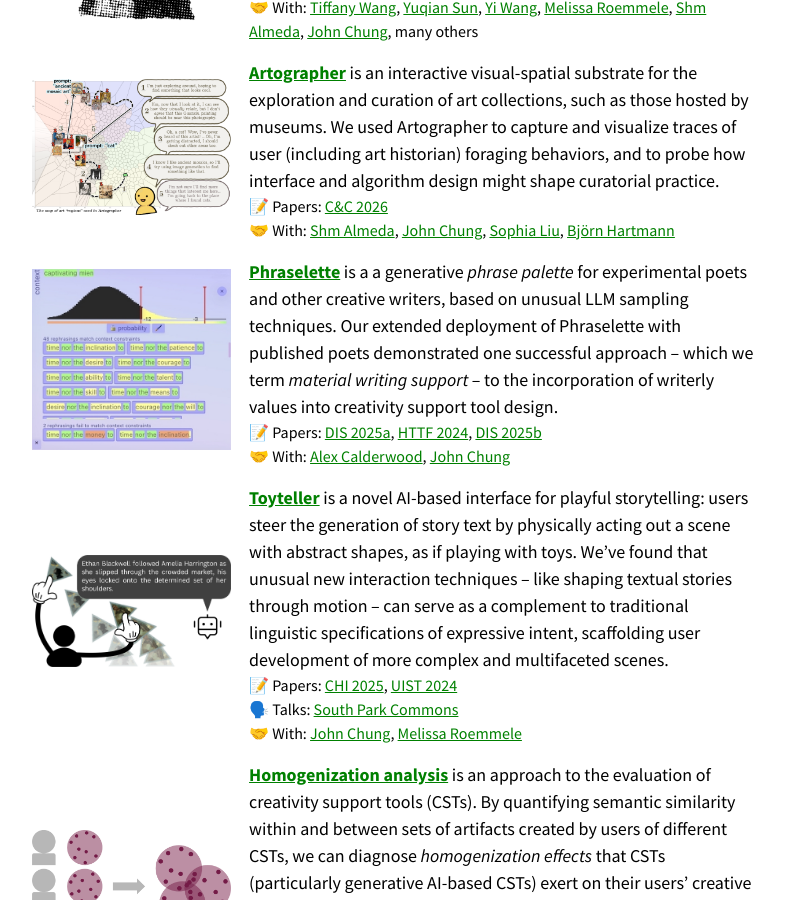
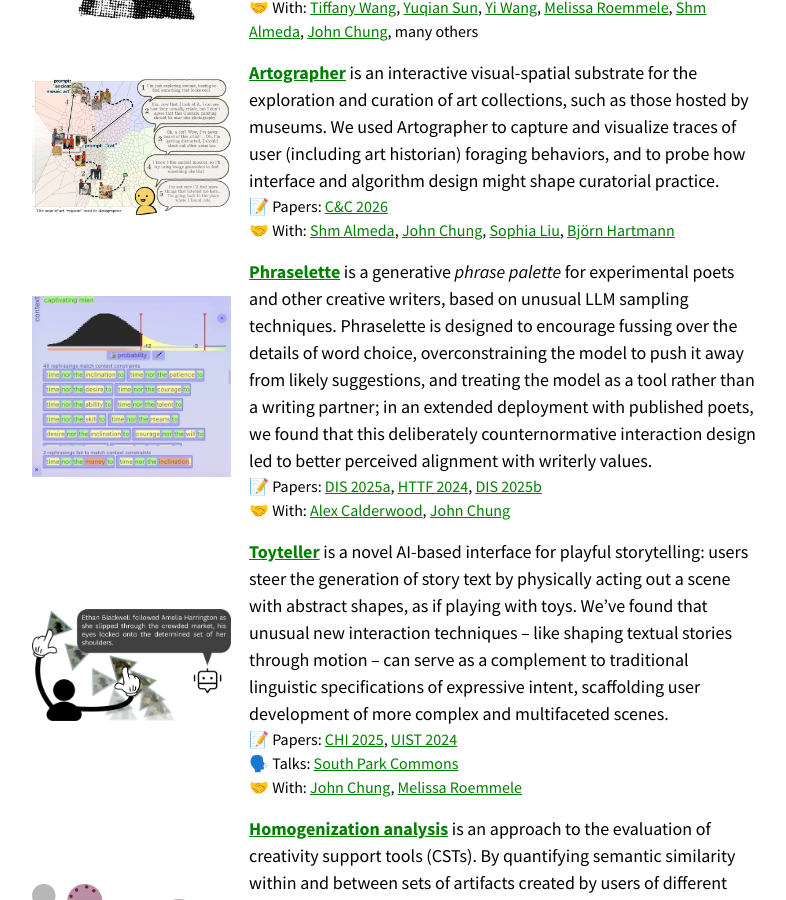
Before and after one commit to mkremins/mkremins.github.io, a Jekyll site: the page built from index.html, in a window 1280 px wide and 900 px high, scrolled down 1470 px. Shown: the whole window, without its empty margins (246-1032 px from the left). Built offline with Jekyll 4.4.1, drawn with Linux system fonts in a browser that asks for light colours.

Commit message:
Update Phraselette description

```diff
--- a/index.html
+++ b/index.html
@@ -48,7 +48,7 @@ layout: main
 		<div class="card project-card">
 			<div class="card-image"><img src="/img/projects/Phraselette.jpg" alt=""></div>
 			<div class="card-text">
-				<span class="card-title"><a href="https://dl.acm.org/doi/10.1145/3715336.3735832">Phraselette</a></span> is a a generative <em>phrase palette</em> for experimental poets and other creative writers, based on unusual LLM sampling techniques. Our extended deployment of Phraselette with published poets demonstrated one successful approach – which we term <em>material writing support</em> – to the incorporation of writerly values into creativity support tool design.
+				<span class="card-title"><a href="https://dl.acm.org/doi/10.1145/3715336.3735832">Phraselette</a></span> is a generative <em>phrase palette</em> for experimental poets and other creative writers, based on unusual LLM sampling techniques. Phraselette is designed to encourage fussing over the details of word choice, overconstraining the model to push it away from likely suggestions, and treating the model as a tool rather than a writing partner; in an extended deployment with published poets, we found that this deliberately counternormative interaction design led to better perceived alignment with writerly values.
 				<div class="card-links">
 					📝 Papers: <a href="https://dl.acm.org/doi/10.1145/3715336.3735832">DIS 2025a</a>, <a href="https://mkremins.github.io/publications/LostPoetry_HTTF2024.pdf">HTTF 2024</a>, <a href="https://dl.acm.org/doi/10.1145/3715668.3735608">DIS 2025b</a><br>
 					🤝 With: <a href="https://nonsens.ing/">Alex Calderwood</a>, <a href="https://johnr0.github.io/">John Chung</a>
```
